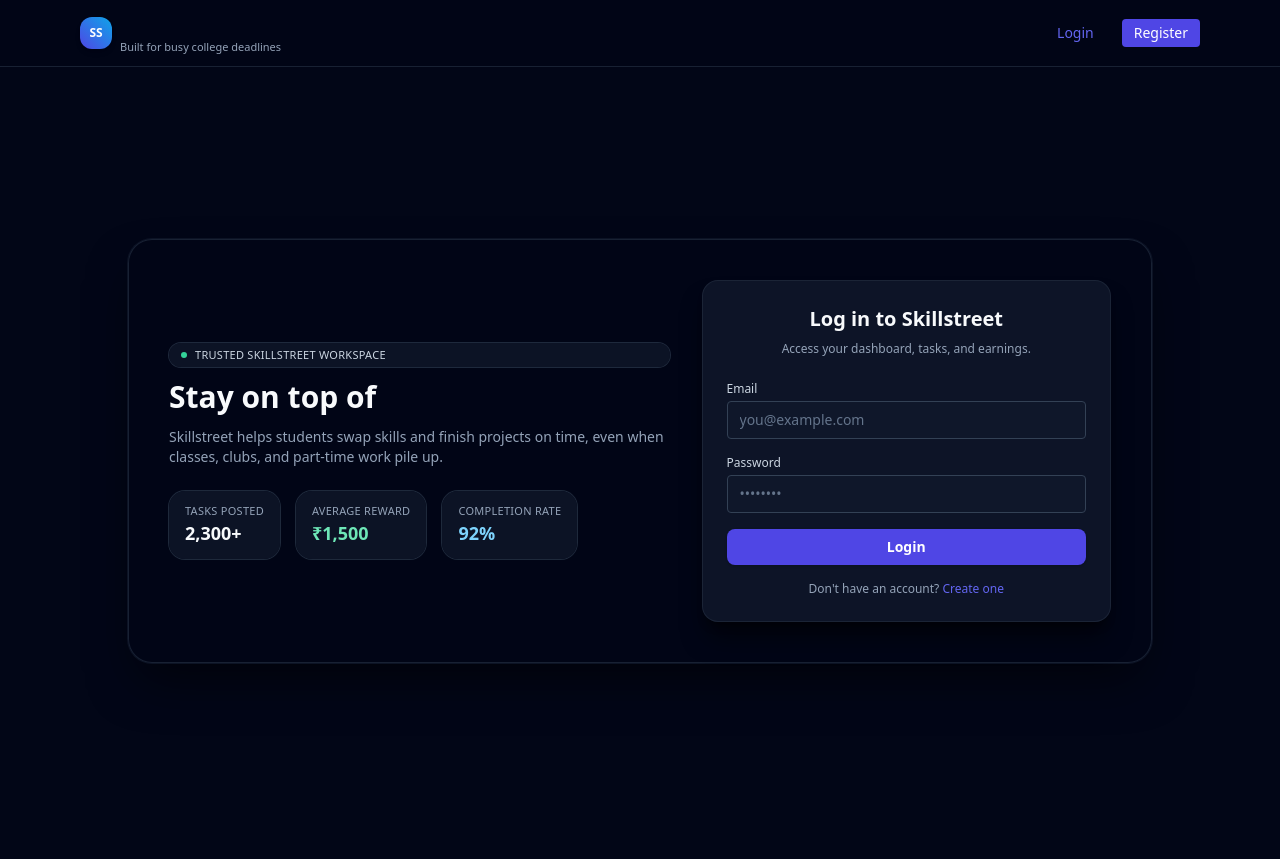
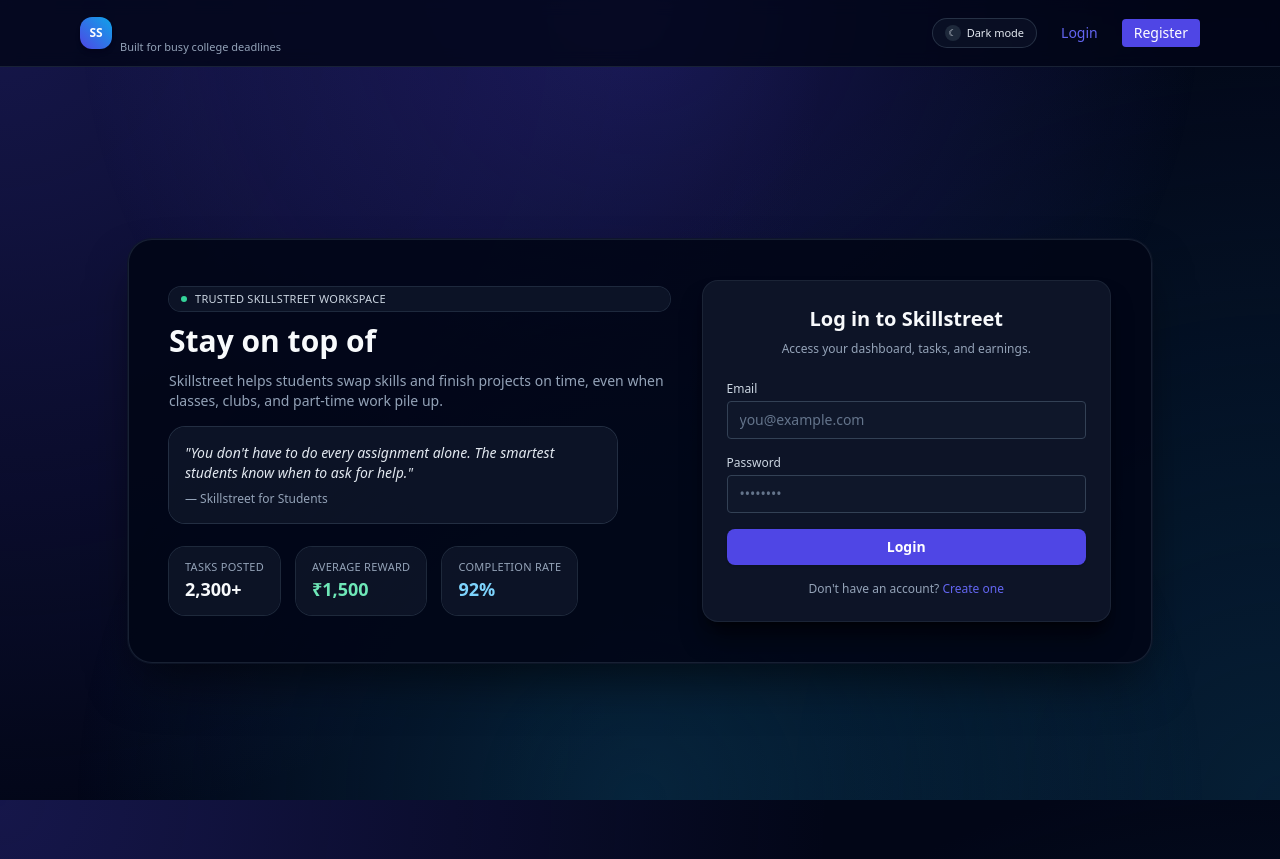
Before and after one commit to hackersclub24/TaskConnect, a React (Vite) app in the folder frontend/: page /login in a window 1280 px wide. Built offline with nearby package versions, Linux system fonts and the light colour scheme; no server answers.

Commit message:
feat: implement theme toggle and enhance UI for light/dark modes

```diff
--- a/frontend/index.html
+++ b/frontend/index.html
@@ -1,11 +1,11 @@
 <!doctype html>
-<html lang="en">
+<html lang="en" data-theme="dark">
   <head>
     <meta charset="UTF-8" />
     <title>Skillstreet</title>
     <meta name="viewport" content="width=device-width, initial-scale=1.0" />
   </head>
-  <body class="bg-slate-950 text-slate-100">
+  <body>
     <div id="root"></div>
     <script type="module" src="/src/main.jsx"></script>
   </body>
--- a/frontend/src/App.jsx
+++ b/frontend/src/App.jsx
@@ -1,3 +1,4 @@
+import { useEffect, useState } from "react";
 import { Navigate, Route, Routes } from "react-router-dom";
 import Navbar from "./components/Navbar";
 import Login from "./pages/Login";
@@ -15,10 +16,25 @@
 };
 
 const App = () => {
+  const [theme, setTheme] = useState(
+    () => localStorage.getItem("theme") || "dark"
+  );
+
+  useEffect(() => {
+    document.documentElement.setAttribute("data-theme", theme);
+    localStorage.setItem("theme", theme);
+  }, [theme]);
+
+  const toggleTheme = () => {
+    setTheme((prev) => (prev === "dark" ? "light" : "dark"));
+  };
+
   return (
-    <div className="min-h-screen bg-slate-950 text-slate-100">
-      <div className="pointer-events-none fixed inset-0 -z-10 bg-[radial-gradient(circle_at_top,_rgba(79,70,229,0.28),transparent_55%),radial-gradient(circle_at_bottom,_rgba(8,47,73,0.7),transparent_55%)]" />
-      <Navbar />
+    <div className="min-h-screen">
+      {theme === "dark" && (
+        <div className="pointer-events-none fixed inset-0 -z-10 bg-[radial-gradient(circle_at_top,_rgba(79,70,229,0.28),transparent_55%),radial-gradient(circle_at_bottom,_rgba(8,47,73,0.7),transparent_55%)]" />
+      )}
+      <Navbar theme={theme} onToggleTheme={toggleTheme} />
       <main className="mx-auto max-w-6xl px-4 pb-10 pt-4">
         <Routes>
           <Route
--- a/frontend/src/components/Navbar.jsx
+++ b/frontend/src/components/Navbar.jsx
@@ -1,6 +1,6 @@
 import { Link, useNavigate } from "react-router-dom";
 
-const Navbar = () => {
+const Navbar = ({ theme = "dark", onToggleTheme }) => {
   const navigate = useNavigate();
   const token = localStorage.getItem("token");
 
@@ -8,6 +8,8 @@
     localStorage.removeItem("token");
     navigate("/login");
   };
+
+  const isDark = theme === "dark";
 
   return (
     <nav className="sticky top-0 z-20 border-b border-slate-800/80 bg-slate-950/80 backdrop-blur">
@@ -25,7 +27,19 @@
             </span>
           </div>
         </Link>
-        <div className="flex items-center gap-4 text-sm">
+        <div className="flex items-center gap-3 text-sm">
+          <button
+            type="button"
+            onClick={onToggleTheme}
+            className="flex items-center gap-1.5 rounded-full border border-slate-700/70 bg-slate-900/60 px-3 py-1 text-[11px] font-medium text-slate-200 hover:bg-slate-800"
+          >
+            <span className="inline-flex h-4 w-4 items-center justify-center rounded-full bg-slate-800 text-[9px]">
+              {isDark ? "☾" : "☀"}
+            </span>
+            <span className="hidden sm:inline">
+              {isDark ? "Dark" : "Light"} mode
+            </span>
+          </button>
           {token ? (
             <>
               <Link
--- a/frontend/src/index.css
+++ b/frontend/src/index.css
@@ -2,7 +2,7 @@
 @tailwind components;
 @tailwind utilities;
 
-body {
+:root[data-theme="dark"] body {
   @apply bg-slate-950 text-slate-100 antialiased;
   background-image:
     radial-gradient(circle at top left, rgba(79, 70, 229, 0.25), transparent 55%),
@@ -10,14 +10,40 @@
   background-attachment: fixed;
 }
 
+:root[data-theme="light"] body {
+  @apply bg-slate-50 text-slate-900 antialiased;
+  background-image:
+    radial-gradient(circle at top left, rgba(191, 219, 254, 0.8), transparent 55%),
+    radial-gradient(circle at bottom right, rgba(224, 231, 255, 0.9), transparent 55%);
+  background-attachment: fixed;
+}
+
 a {
   @apply text-primary-500 hover:text-primary-600;
+}
+
+:root[data-theme="light"] a {
+  @apply text-primary-600 hover:text-primary-700;
+}
+
+:root[data-theme="dark"] nav {
+  @apply bg-slate-950/80 border-slate-800/80 text-slate-100;
+}
+
+:root[data-theme="light"] nav {
+  @apply bg-white/80 border-slate-200 text-slate-900;
 }
 
 input,
 textarea,
 select {
   @apply w-full bg-slate-900 border border-slate-700 rounded px-3 py-2 text-sm text-slate-100 focus:outline-none focus:ring-2 focus:ring-primary-500 focus:border-transparent;
+}
+
+:root[data-theme="light"] input,
+:root[data-theme="light"] textarea,
+:root[data-theme="light"] select {
+  @apply bg-white border-slate-300 text-slate-900;
 }
 
 input::placeholder,
@@ -28,3 +54,37 @@
 button {
   @apply disabled:opacity-50 disabled:cursor-not-allowed;
 }
+
+/* Light mode overrides for dark utility classes so text/cards stay readable */
+:root[data-theme="light"] .bg-slate-950,
+:root[data-theme="light"] .bg-slate-900 {
+  @apply bg-white;
+}
+
+:root[data-theme="light"] .bg-slate-900\/80,
+:root[data-theme="light"] .bg-slate-900\/90,
+:root[data-theme="light"] .bg-slate-950\/80,
+:root[data-theme="light"] .bg-slate-950\/90 {
+  @apply bg-white/90;
+}
+
+:root[data-theme="light"] .border-slate-800,
+:root[data-theme="light"] .border-slate-800\/80,
+:root[data-theme="light"] .border-slate-700 {
+  @apply border-slate-200;
+}
+
+:root[data-theme="light"] .text-white,
+:root[data-theme="light"] .text-slate-50,
+:root[data-theme="light"] .text-slate-100,
+:root[data-theme="light"] .text-slate-200 {
+  @apply text-slate-900;
+}
+
+:root[data-theme="light"] .text-slate-300 {
+  @apply text-slate-700;
+}
+
+:root[data-theme="light"] .text-slate-400 {
+  @apply text-slate-600;
+}
--- a/frontend/src/pages/Login.jsx
+++ b/frontend/src/pages/Login.jsx
@@ -43,10 +43,17 @@
               college deadlines
             </span>
           </h1>
-          <p className="mb-6 text-sm text-slate-400">
+          <p className="mb-4 text-sm text-slate-400">
             Skillstreet helps students swap skills and finish projects on time,
             even when classes, clubs, and part-time work pile up.
           </p>
+          <div className="mb-6 max-w-md rounded-2xl bg-slate-900/80 p-4 text-sm text-slate-200 ring-1 ring-slate-700/70">
+            <p className="italic">
+              &quot;You don&apos;t have to do every assignment alone. The
+              smartest students know when to ask for help.&quot;
+            </p>
+            <p className="mt-2 text-xs text-slate-400">— Skillstreet for Students</p>
+          </div>
           <div className="flex flex-wrap gap-4 text-xs text-slate-300">
             <div className="rounded-2xl bg-slate-900/80 px-4 py-3 ring-1 ring-slate-800">
               <p className="text-[11px] uppercase tracking-wide text-slate-400">
```
